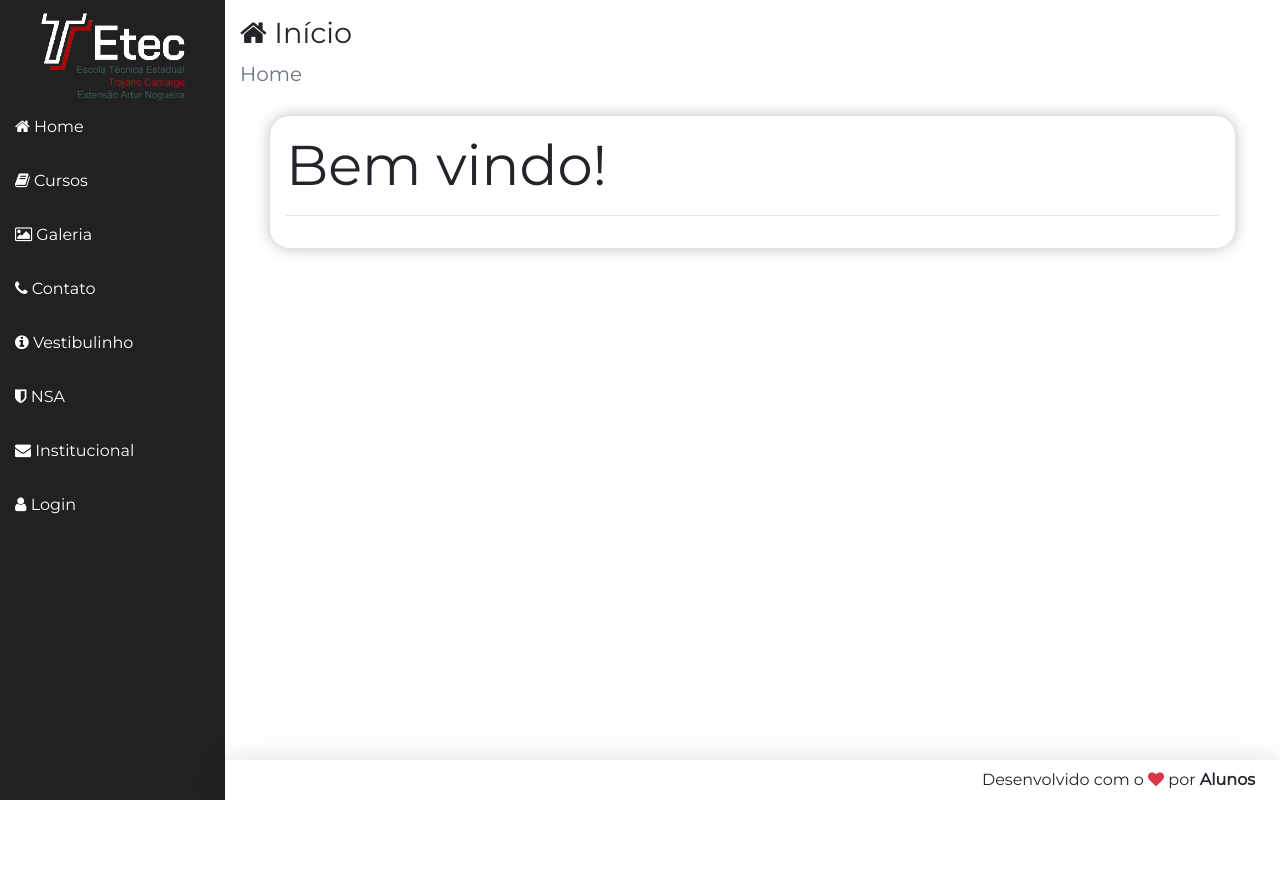
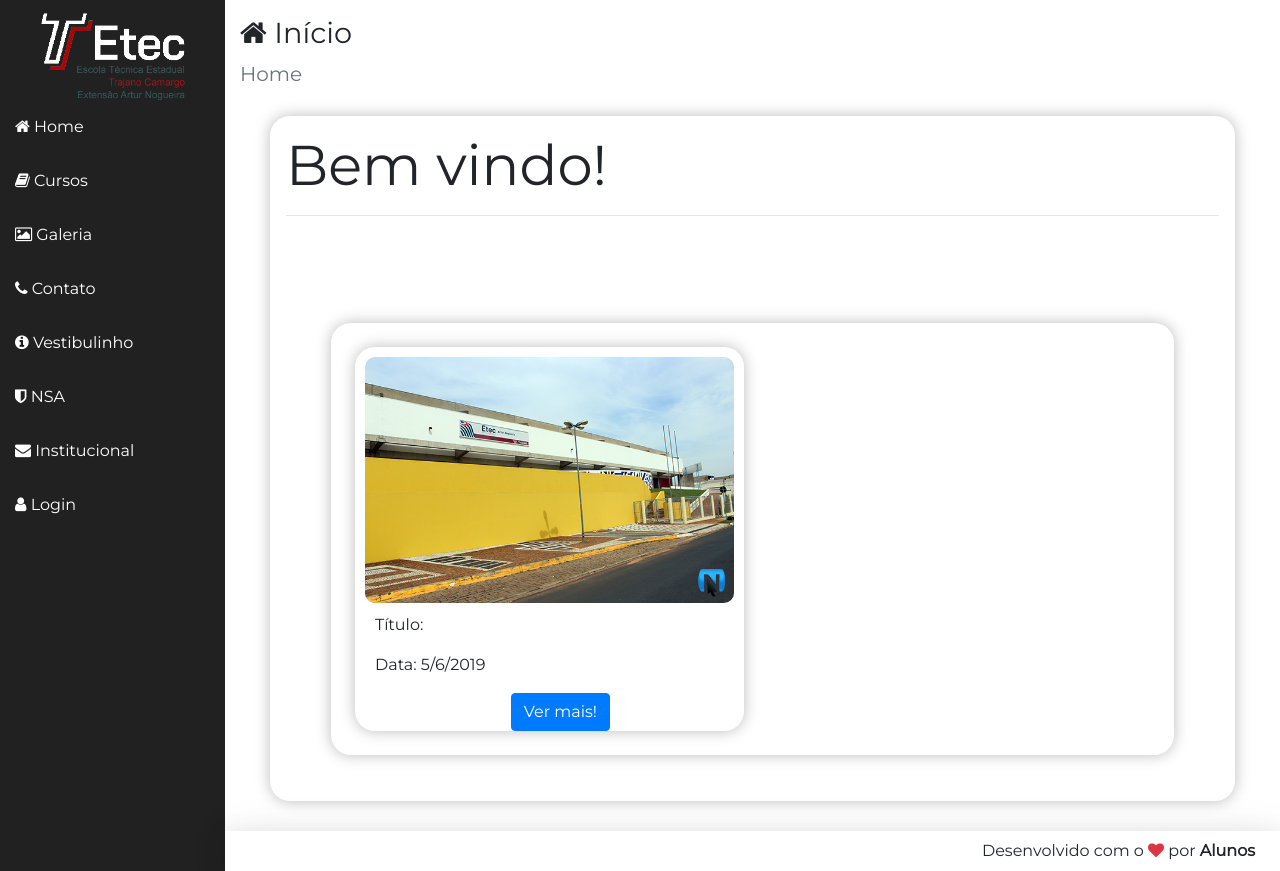
Before and after one commit to lucassantoss1701/tcc_etec, a React (Create React App) app in the folder frontend/: page / in a window 1280 px wide. Before the commit the page ends 800 px from the top, so only its background shows below. Built offline with nearby package versions, Linux system fonts and the light colour scheme; no server answers; the database is empty.

Commit message:
mudanças

```diff
--- a/frontend/src/adm/notices/Notices.jsx
+++ b/frontend/src/adm/notices/Notices.jsx
@@ -1,6 +1,6 @@
 import React, { Component } from 'react';
 import Main from '../../components/template/Main'
-import axios from 'axios'
+import * as firebase from 'firebase'
 
 const headerProps = {
     icon: 'newspaper-o',
@@ -8,14 +8,59 @@ const headerProps = {
     subtitle: 'Noticías: Incluir, Listar, Alterar e Excluir!'
 }
 
-const baseUrl = 'http://localhost:3001/users'
-const initialState = {
-    user: { name: '', email: '' },
-    list: []
-}
+
 
 export default class UnderCrud extends Component {
-    state = { ...initialState }
+
+    constructor() {
+        super();
+
+        this.state = {
+            value: undefined,
+            text: undefined
+        };
+
+        this.handleChange = this.handleChange.bind(this);
+        this.handleChangee = this.handleChangee.bind(this);
+        this.handleSubmit = this.handleSubmit.bind(this);
+    }
+
+    handleChange(event) {
+        this.setState({ value: event.target.value});
+        //separar isso
+    }
+    handleChangee(event) {
+        this.setState({ text: event.target.text  });
+        //separar isso
+    }
+
+    handleSubmit(event) {
+        alert('A name was submitted: ' + this.state.value);
+        this.titleRef = this.setState({
+            title: this.state.value,
+
+        })
+        this.textRef = this.setState({
+            text: this.state.text
+        })
+        firebase.database().ref('noticias').child('id').push(this.state.value);
+        firebase.database().ref('noticias').child('id').push(this.state.text);
+    }
+
+    componentDidMount() {
+        const rootRef = firebase.database().ref().child('noticias');
+        const titleRef = rootRef.child('id');
+
+        titleRef.on('value', snap => {
+            this.setState({
+                title: snap.val(),
+                text: snap.val()
+            })
+        }
+        )
+    }
+
+
     renderForm() {
         return (
             <div className="form">
@@ -25,48 +70,32 @@ export default class UnderCrud extends Component {
                             <label>Título</label>
                             <input type="text" className="form-control"
                                 name="name"
-                                value={this.state.user.name}
-                                onChange={e => this.updateField(e)}
+                                value={this.state.value}
+                                onChange={this.handleChange}
                                 placeholder="Digite o título...">
                             </input>
                         </div>
                     </div>
-
-                    <div className="col-12 col-md-6">
-                        <div className="form-group">
-                            <label>Data</label>
-                            <input type="date" className="form-control"
-                                name="date"
-                                value={this.state.user.email}
-                                onChange={e => this.updateField(e)}
-                                placeholder="Digite o nome do autor..." />
-                        </div>
-                    </div>
-
                     <div className="col-12 col-md-12">
                         <div className="form-group">
                             <label>Texto</label>
                             <textarea type="text" className="form-control" rows="10"
                                 name="text"
-                                onChange={e => this.updateField(e)}
+                                value={this.state.text}
+                                onChange={this.handleChangee}
                                 placeholder="Digite o texto..." />
                         </div>
                     </div>
 
                     <button className="btn btn-warning">
-                            <i className="fa fa-folder"></i>
+                        <i className="fa fa-folder"></i>
                     </button>
                     <hr />
 
                     <div className="how">
                         <div className="col-12 d-flex justify-content-end">
-                            <button className="btn btn-primary"
-                                onClick={e => this.save(e)}>
+                            <button type="submit" id="send" value="submit" className="btn btn-primary" onClick={e => this.handleSubmit()}>
                                 Salvar
-                            </button>
-                            <button className="btn btn-secondary ml-2"
-                                onClick={e => this.clear(e)}>
-                                Cancelar
                             </button>
                         </div>
                     </div>
--- a/frontend/src/auth/Auth.jsx
+++ b/frontend/src/auth/Auth.jsx
@@ -29,7 +29,6 @@ class Auth extends Component {
     }
 
     componentDidMount() {
-        firebase.initializeApp(this.config);
         this.auth = firebase.auth();
 
         this.auth.onAuthStateChanged((signedUser) => {
--- a/frontend/src/components/componentsSite/FotosGaleria.css
+++ b/frontend/src/components/componentsSite/FotosGaleria.css
@@ -1,7 +1,6 @@
 #conteiner {
     text-align: center;
     position: relative;
-
 }
 
 .caixa {
--- a/frontend/src/usuario/noticiasU/NoticiasU.jsx
+++ b/frontend/src/usuario/noticiasU/NoticiasU.jsx
@@ -1,26 +1,50 @@
-import React, {Component} from 'react'
-import * as firebase from 'firebase';
+import React, { Component } from 'react'
+import Main from '../../components/template/Main'
+import etec1 from '../../assets/images/etec1.jpg'
+import './divNoticias.css'
+
+var i = 0;
+const now = new Date();
 
 export default class noticiasU extends Component {
-    constructor(){
-        super();
-        this.state = {
-            speed: 3
-        };
+  constructor() {
+    super();
+    this.state = {
+    };
+  }
+  componentDidMount() {
+
+  }
+
+  renderNotices() {
+    for (i = 0; i < 10; i++) {
+      return (
+        <div className="conteeiner">
+          <div className="caixaaa">
+            <div className="imagem">
+            <img className="fotosss"
+                src={etec1}
+                alt="First slide"
+            />
+              <div className = "resto">
+                <p>Título: {this.props.title}</p>
+                <p> Data: {now.getDate()+"/"+ (now.getMonth()+1)+"/"+ now.getFullYear()} </p>
+              </div>
+              <button type="button" id ="btn" className="btn btn-primary"> Ver mais!</button>
+            </div>
+
+          </div>
+        </div>
+      )
+
     }
-    componentDidMount(){
-        const rootRef = firebase.database().ref().child('react');
-        const speedRef = rootRef.child('speed');
-        speedRef.on('value', snap => {
-            this.setState({
-                speed: snap.val()
-            })
-        })
-    }
+  }
 
   render() {
-    return <div>
-        <h1>{this.state.speed}</h1>
-    </div>;
+    return (
+      <Main>
+        {this.renderNotices()}
+      </Main>
+    )
   }
 }
--- /dev/null
+++ b/frontend/src/usuario/noticiasU/divNoticias.css
@@ -0,0 +1,29 @@
+#conteeiner {
+    text-align: center;
+    position: relative;
+}
+
+.caixaaa {
+    position: relative;
+    width: 48%;
+    display: inline-block;
+    margin: 8px;
+    text-align: left;
+    box-shadow: 0px 0px 15px #0004;
+    border-radius: 20px;
+}
+
+.fotosss{
+    padding: 10px;
+    border-radius: 20px;
+    width: 100%;
+}
+
+.resto{
+    margin-left: 20px;
+}
+
+#btn{
+    margin-left: 40%;
+
+}
--- /dev/null
+++ b/frontend/src/usuario/noticiasU/divNoticias.jsx
@@ -0,0 +1,83 @@
+import React, { Component } from 'react';
+import * as firebase from 'firebase';
+import Main from '../../components/template/Main'
+// import { Container } from './styles';
+
+
+const headerProps = {
+    icon: 'newspaper-o',
+    title: 'Noticías',
+    subtitle: 'Noticías: Incluir, Listar, Alterar e Excluir!'
+}
+
+
+export default class DivNoticias extends Component {
+
+    constructor(){
+        super();
+
+        this.state = {
+            value: undefined
+        };
+
+        this.handleChange = this.handleChange.bind(this);
+        this.handleSubmit = this.handleSubmit.bind(this);
+    }
+
+    handleChange(event){
+        this.setState({value: event.target.value});
+    }
+
+    handleSubmit(event){
+        alert('A name was submitted: ' + this.state.value);
+        this.titleRef = this.setState({
+            title: this.state.value
+        })
+        firebase.database().ref().child('title').push(this.state.value);
+        event.preventDefault();
+    }
+
+    componentDidMount(){
+        const rootRef = firebase.database().ref().child('noticias');
+        const titleRef = rootRef.child('title');
+
+        titleRef.on('value', snap =>{
+            this.setState({
+                title: snap.val()
+            })
+        })
+    }
+
+
+    renderForm() {
+        return (
+            <div className="form">
+                <div className="row">
+                    <div className="col-12 col-md-6">
+                        <div className="form-group">
+                            <label>Título</label>
+                            <input type="text" className="form-control"
+                                name = "name"
+                                value = {this.state.value}
+                                onChange={this.handleChange}
+                                placeholder="Digite o título...">
+                            </input>
+                        </div>
+                    </div>
+                </div>
+                <button type="submit" id="send" value ="submit" className="btn btn-primary" onClick={this.handleSubmit()}>
+                    Salvar
+                </button>
+            </div>
+        )
+    }
+
+    render() {
+        return (
+            <Main {...headerProps}>
+                <h1>{this.state.title}</h1>
+                {this.renderForm()}
+            </Main>
+        )
+    }
+}
```
